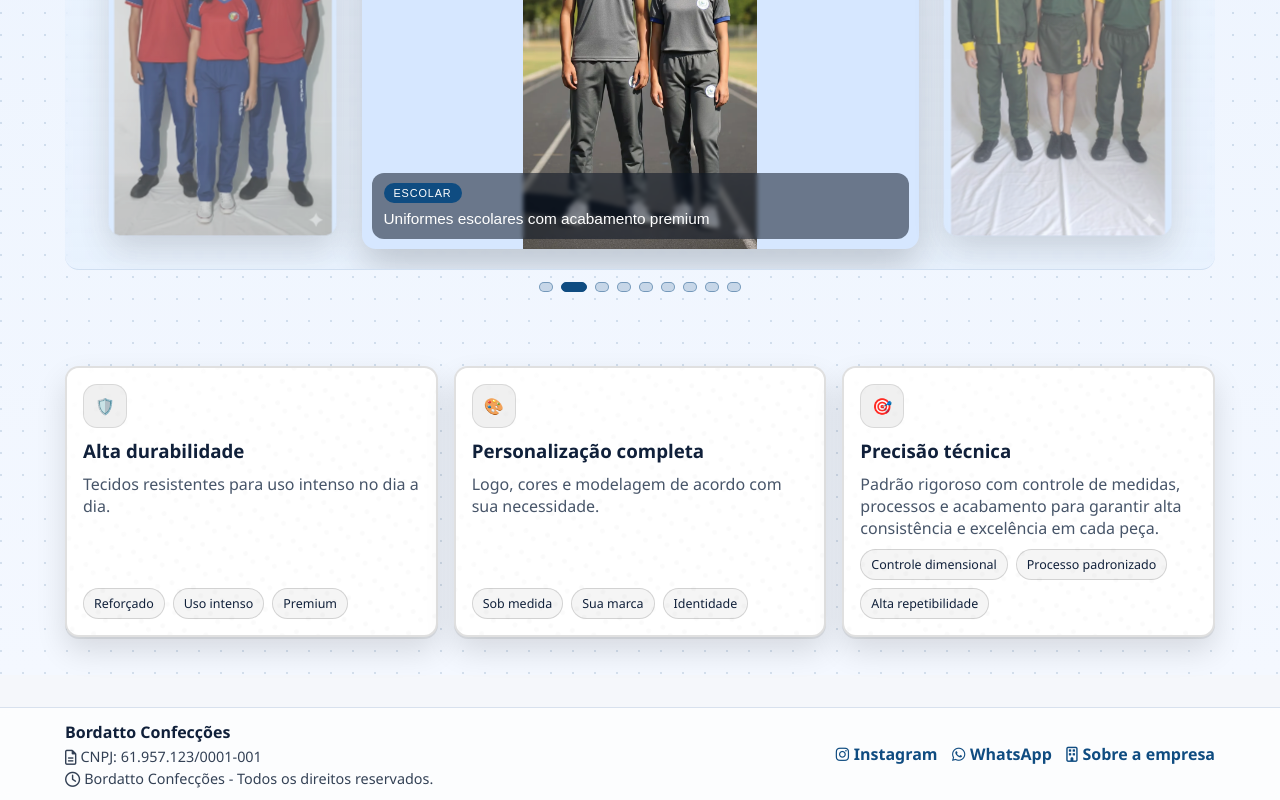
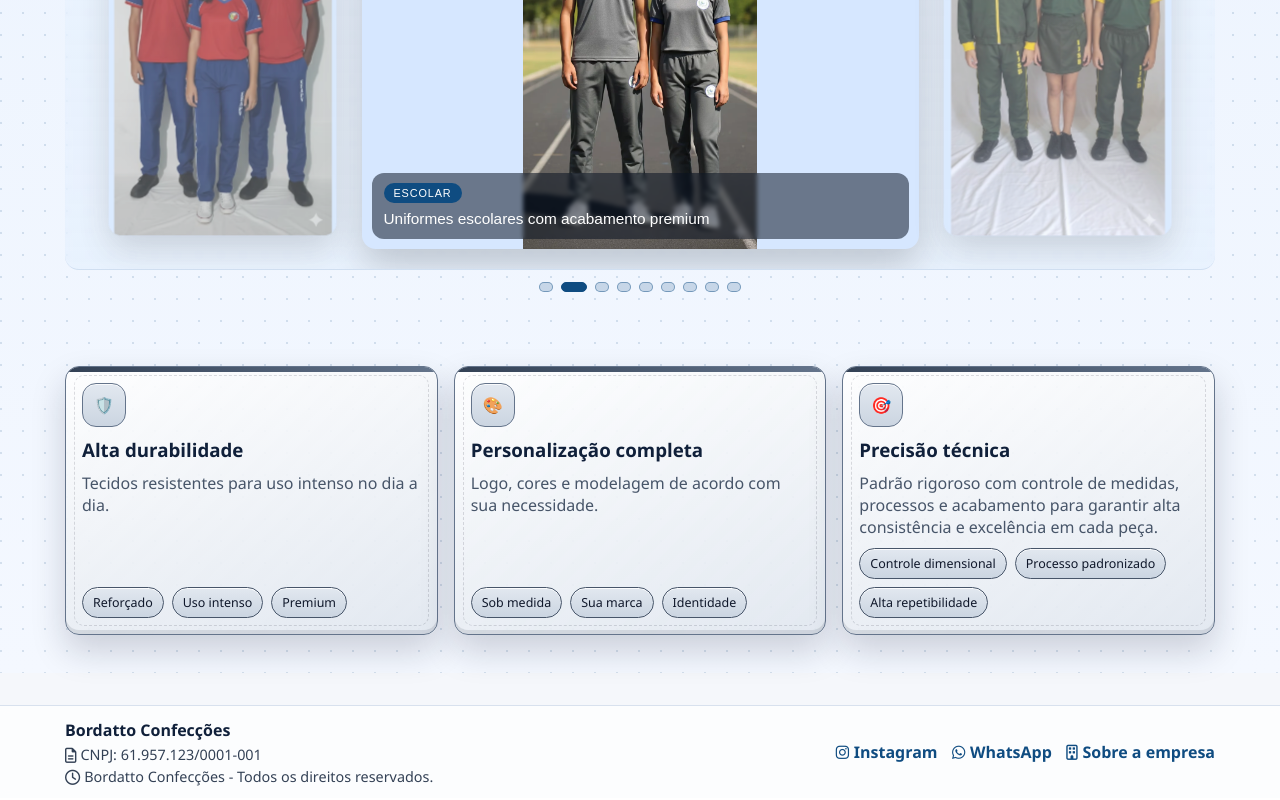
Before and after one commit to Math-benites/BORDATTO-CONFECCOES-UNIFORM, a Next.js app: page / in a window 1280 px wide. Shown: the part 1000-1800 px from the top of the page. Built offline with nearby package versions, Linux system fonts and the light colour scheme.

Commit message:
chore: add project agent rules and refine durability card style

```diff
--- a/app/globals.css
+++ b/app/globals.css
@@ -456,37 +456,50 @@ h2 {
   display: flex;
   flex-direction: column;
   gap: 10px;
-  border: 2px solid rgba(0, 0, 0, 0.12);
-  box-shadow: 0 14px 30px rgba(0, 0, 0, 0.12), 0 2px 0 rgba(0, 0, 0, 0.08);
-  transition: transform 0.18s ease, box-shadow 0.18s ease, border-color 0.18s ease;
+  border: 1px solid #64748b;
+  background:
+    linear-gradient(165deg, rgba(255, 255, 255, 0.92), rgba(226, 232, 240, 0.92)),
+    repeating-linear-gradient(
+      135deg,
+      rgba(15, 23, 42, 0.045) 0 10px,
+      rgba(15, 23, 42, 0.015) 10px 20px
+    );
+  box-shadow:
+    0 16px 34px rgba(15, 23, 42, 0.18),
+    inset 0 1px 0 rgba(255, 255, 255, 0.85),
+    inset 0 -4px 0 rgba(15, 23, 42, 0.1);
+  transition: transform 0.18s ease, box-shadow 0.18s ease, border-color 0.18s ease, filter 0.18s ease;
   overflow: hidden;
 }
 
 .card-durabilidade::before {
   content: "";
   position: absolute;
-  inset: -40%;
-  background:
-    radial-gradient(circle at 30% 30%, rgba(0, 0, 0, 0.06) 0 2px, transparent 3px),
-    radial-gradient(circle at 70% 60%, rgba(0, 0, 0, 0.05) 0 2px, transparent 3px);
-  background-size: 22px 22px;
-  transform: rotate(12deg);
-  opacity: 0.35;
+  inset: 8px;
+  border-radius: 10px;
+  border: 1px dashed rgba(15, 23, 42, 0.2);
+  opacity: 0.7;
   pointer-events: none;
 }
 
 .card-durabilidade::after {
   content: "";
   position: absolute;
-  inset: 0;
-  background: linear-gradient(135deg, rgba(255, 255, 255, 0.75), transparent 45%);
+  inset: 0 auto auto 0;
+  width: 100%;
+  height: 5px;
+  background: linear-gradient(90deg, #334155, #64748b);
   pointer-events: none;
 }
 
 .card-durabilidade:hover {
   transform: translateY(-4px);
-  border-color: rgba(0, 0, 0, 0.18);
-  box-shadow: 0 18px 45px rgba(0, 0, 0, 0.16), 0 2px 0 rgba(0, 0, 0, 0.1);
+  border-color: #334155;
+  filter: saturate(1.04);
+  box-shadow:
+    0 20px 46px rgba(15, 23, 42, 0.24),
+    inset 0 1px 0 rgba(255, 255, 255, 0.88),
+    inset 0 -4px 0 rgba(15, 23, 42, 0.15);
 }
 
 .card-durabilidade > * {
@@ -501,8 +514,9 @@ h2 {
   display: grid;
   place-items: center;
   margin-bottom: 0;
-  background: rgba(0, 0, 0, 0.06);
-  border: 1px solid rgba(0, 0, 0, 0.1);
+  background: linear-gradient(180deg, #e2e8f0, #cbd5e1);
+  border: 1px solid #64748b;
+  box-shadow: inset 0 1px 0 rgba(255, 255, 255, 0.8);
 }
 
 .card-durabilidade h3 {
@@ -525,8 +539,10 @@ h2 {
   font-size: 0.78rem;
   padding: 6px 10px;
   border-radius: 999px;
-  border: 1px solid rgba(0, 0, 0, 0.14);
-  background: rgba(0, 0, 0, 0.04);
+  border: 1px solid #475569;
+  background: linear-gradient(180deg, #e2e8f0, #cbd5e1);
+  color: #0f172a;
+  box-shadow: inset 0 1px 0 rgba(255, 255, 255, 0.85);
 }
 
 .lightbox {
```
Also changed, not shown: 1 other file (tests, documents, lock files or other folders).
